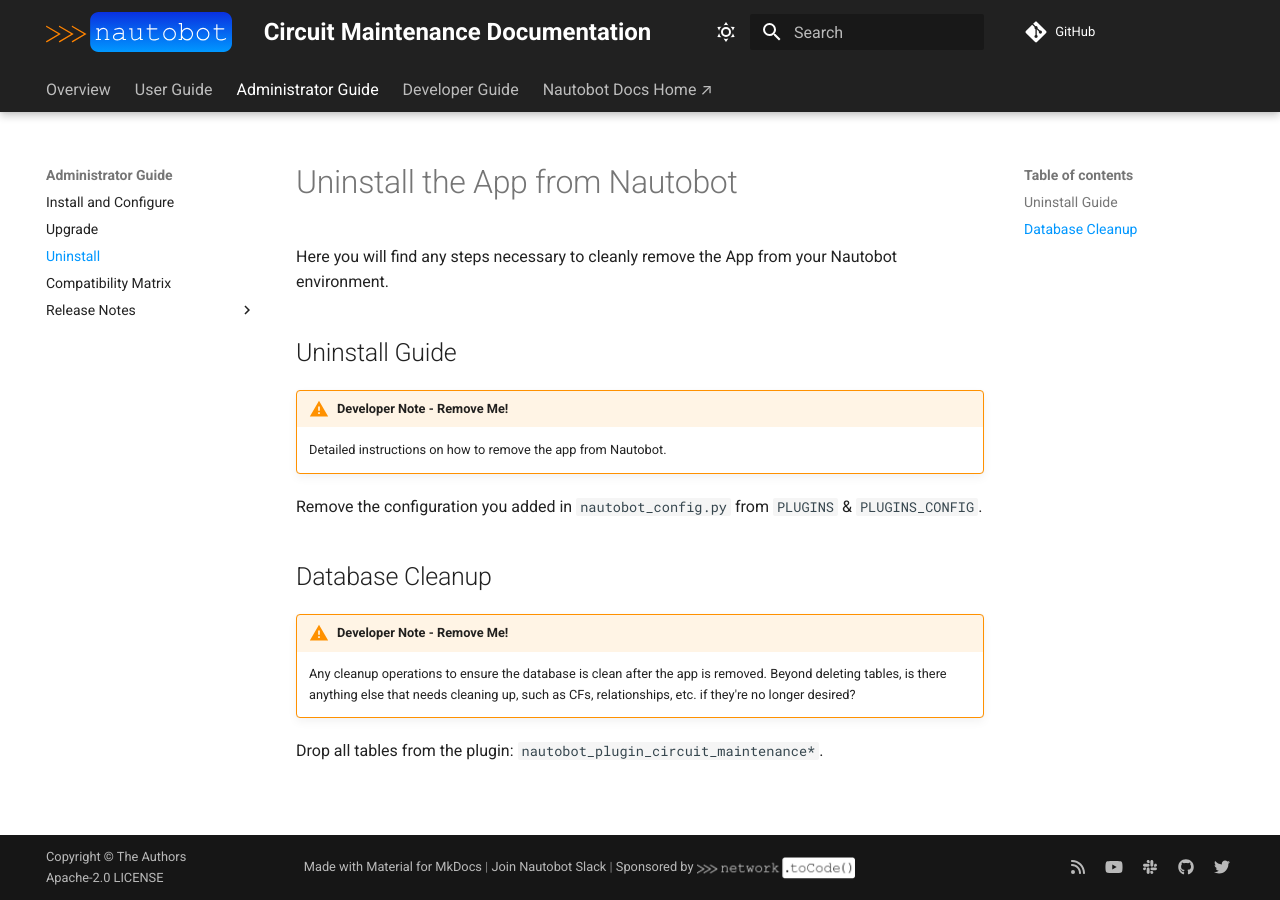
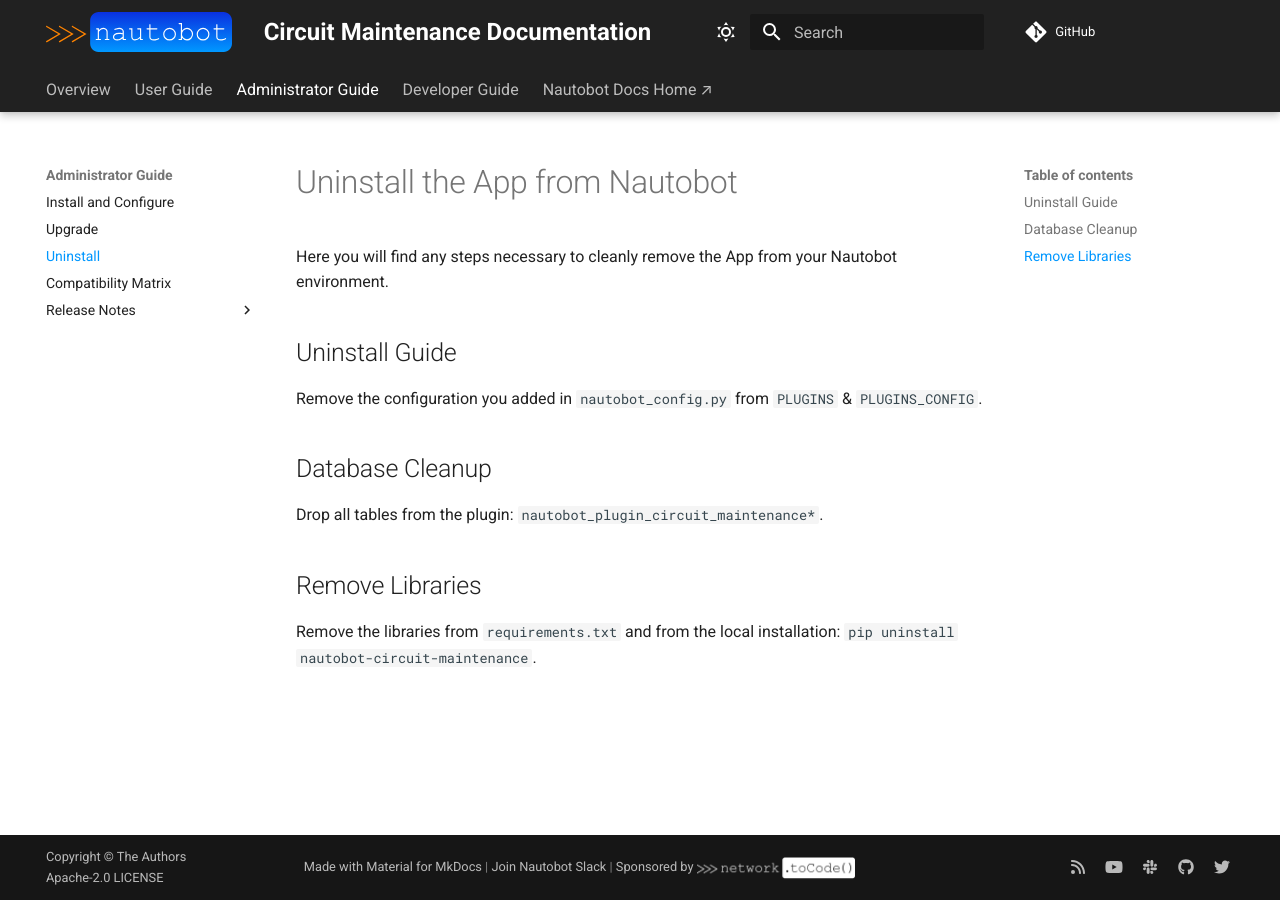
Before and after one commit to nautobot/nautobot-app-circuit-maintenance, an MkDocs documentation site: the page built from docs/admin/uninstall.md, in a window 1280 px wide. Built offline with MkDocs 1.6.1 and Material for MkDocs 9.7.7, drawn with Linux system fonts in a browser that asks for light colours; comment, search, counter and statistics services are not loaded.

Commit message:
update uninstall

```diff
--- a/docs/admin/uninstall.md
+++ b/docs/admin/uninstall.md
@@ -4,14 +4,13 @@
 
 ## Uninstall Guide
 
-!!! warning "Developer Note - Remove Me!"
-    Detailed instructions on how to remove the app from Nautobot.
-
 Remove the configuration you added in `nautobot_config.py` from `PLUGINS` & `PLUGINS_CONFIG`.
 
 ## Database Cleanup
 
-!!! warning "Developer Note - Remove Me!"
-    Any cleanup operations to ensure the database is clean after the app is removed. Beyond deleting tables, is there anything else that needs cleaning up, such as CFs, relationships, etc. if they're no longer desired?
 
 Drop all tables from the plugin: `nautobot_plugin_circuit_maintenance*`.
+
+## Remove Libraries
+
+Remove the libraries from `requirements.txt` and from the local installation: `pip uninstall nautobot-circuit-maintenance`.
```
